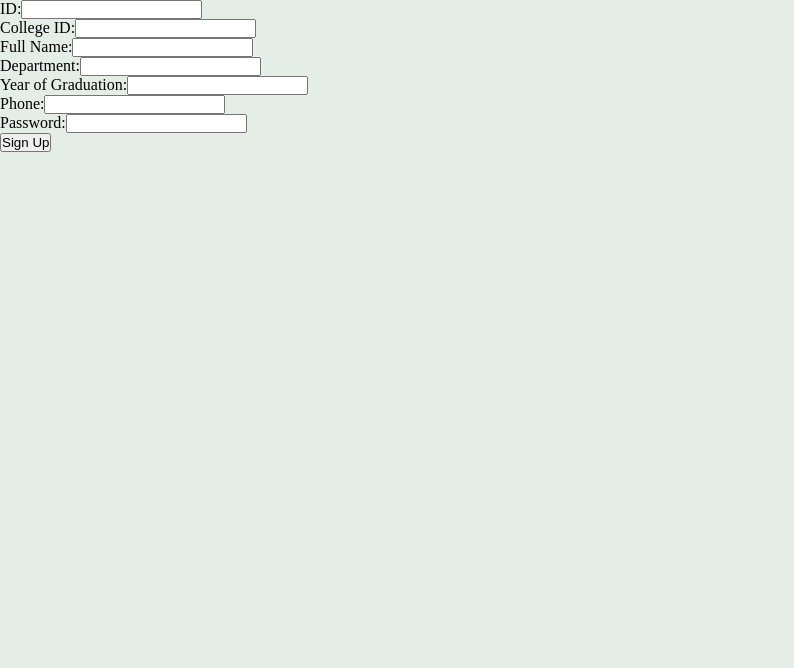
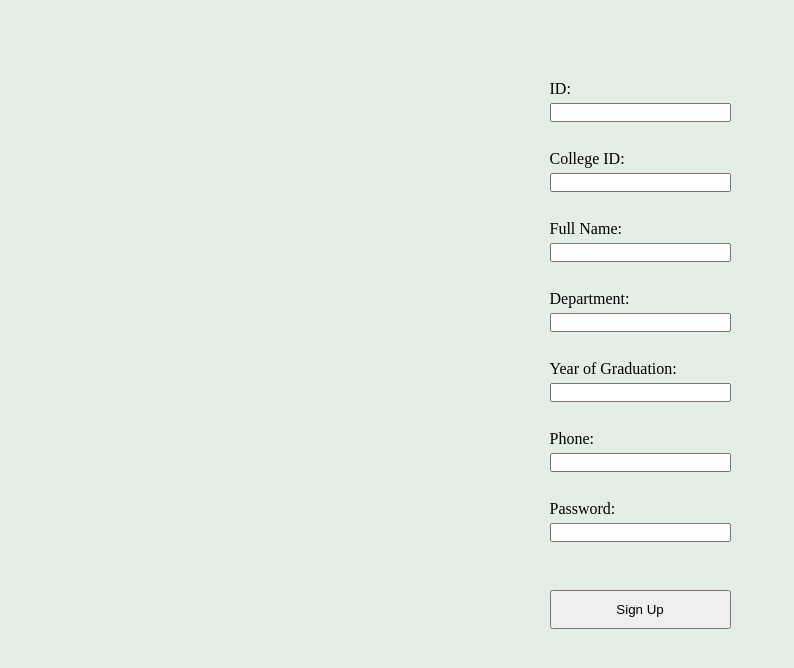
Before and after one commit to Project-Greenpath/greenpath_new, a Next.js app: page /signup in a window 1280 px wide. Shown: the top 668 px of the page, without its empty margins (0-794 px from the left). Built offline with nearby package versions, Linux system fonts and the light colour scheme.

Commit message:
better styles

```diff
--- a/pages/signup.js
+++ b/pages/signup.js
@@ -47,8 +47,27 @@ export default function SignUp() {
         }
     }
 
+    const signupStyle = {
+        display: 'grid',
+        placeItems: 'center',
+        minHeight: '100vh'
+    }
+
+    const formStyle = {
+        minHeight: '80vh',
+        display: 'flex',
+        flexDirection: 'column',
+        gap: '5px',
+    }
+
+    const buttonStyle = {
+        marginTop: '20px',
+        padding: '10px'
+    }
+
     return (
-        <form onSubmit={handleSubmit}>
+        <div style={signupStyle}>
+            <form style={formStyle} onSubmit={handleSubmit}>
                 {error && <p>{error}</p>}
                 <label htmlFor="id">ID:</label>
                 <input type="text" name="id" onChange={handleChange} />
@@ -71,7 +90,8 @@ export default function SignUp() {
                 <label htmlFor="password">Password:</label>
                 <input type="password" name="password" onChange={handleChange} />
                 <br />
-            <button type="submit">Sign Up</button>
+                <button style={buttonStyle} type="submit">Sign Up</button>
             </form>
+        </div>
     );
 }
```
Lines whose indentation alone changed are shown as unchanged.
